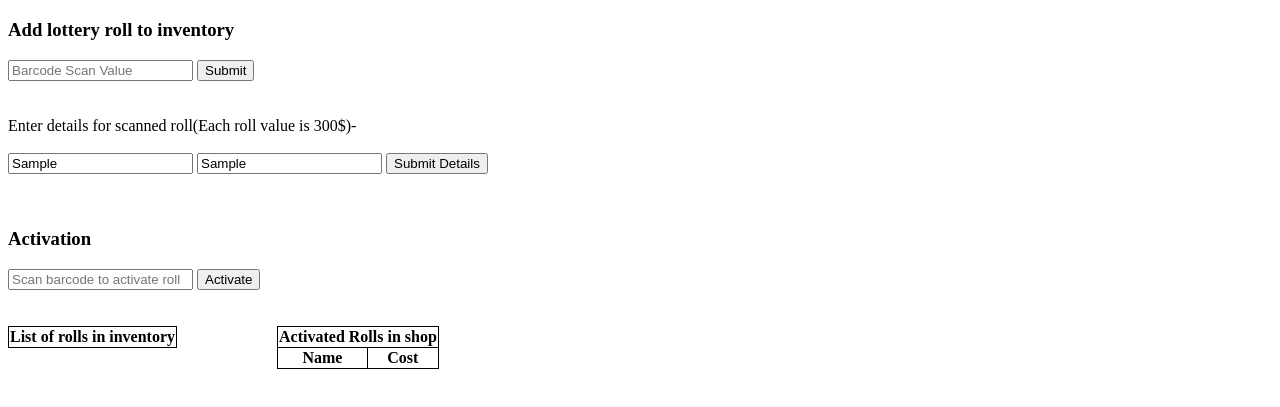
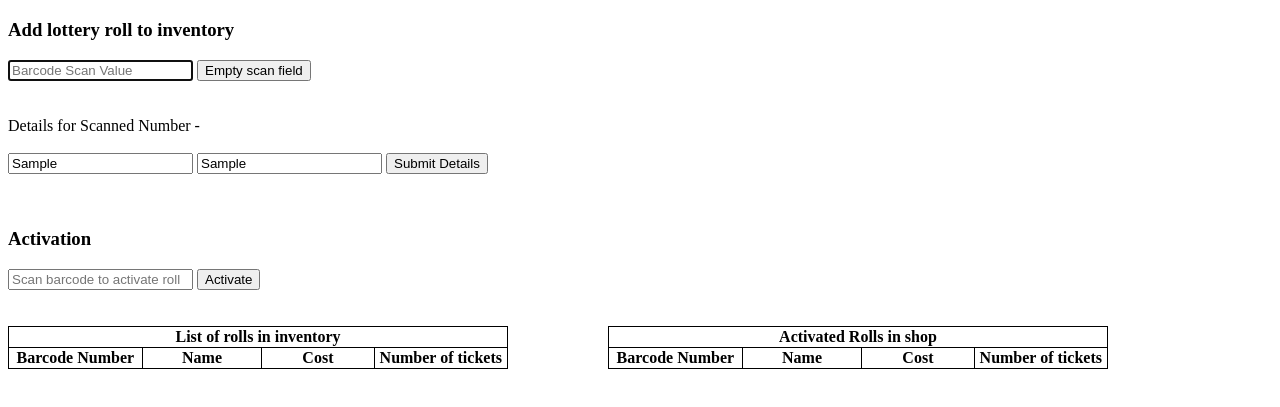
Before and after one commit to adish29/Lottery-Management, a plain HTML site: page index.html in a window 1280 px wide. Both pictures are taken after typing "Sample", "Sample" into the empty fields and a click on the button "Submit Details". Shown: the part 61-468 px from the top of the page. Drawn offline with nearby package versions, Linux system fonts and the light colour scheme.

Commit message:
inventory add to table

```diff
--- a/assets/index.js
+++ b/assets/index.js
@@ -1,13 +1,22 @@
-function productAddToTable() {
+function inventoryAddToTable() {
     // First check if a <tbody> tag exists, add one if not
-    if ($("#productTable tbody").length == 0) {
-        $("#productTable").append("<tbody></tbody>");
+    if ($("#inventoryTable tbody").length == 0) {
+        $("#inventoryTable").append("<tbody></tbody>");
     }
     if($("#barcodeScan").val() != null && $("#barcodeScan").val() != ''){
-    // Append product to the table
-        $("#productTable tbody").append("<tr>" + "<td>" + $("#barcodeScan").val() + "</td>" + "</tr>");
-        document.getElementById('rollNumber').innerHTML = $("#barcodeScan").val();
+    // Append lottery rolls to the table
+        let total = 300/$("#ticketCost").val();
+        $("#inventoryTable tbody").append(
+            "<tr>" +
+            "<td>" + $("#barcodeScan").val() + "</td>" +
+            "<td>" + $("#gameName").val() + "</td>" +
+            "<td>" + $("#ticketCost").val() +'$' + "</td>" +
+            "<td>" + total + "</td>" +
+            "</tr>");
         $("#barcodeScan").val("");
+        $("#gameName").val("");
+        $("#ticketCost").val("");
+        document.getElementById('rollNumber').innerHTML='';
         $("#barcodeScan").focus();
     }
     else{
@@ -15,3 +24,9 @@ function productAddToTable() {
         $("#barcodeScan").focus();
     }
 }
+
+function emptyField() {
+    document.getElementById('barcodeScan').value='';
+    document.getElementById('rollNumber').innerHTML='';
+    $("#barcodeScan").focus();
+}
--- a/index.html
+++ b/index.html
@@ -8,6 +8,7 @@
             table, th, td {
               border: 1px solid black;
               border-collapse: collapse;
+              width: 500px;
             }
         </style>
     </head>
@@ -16,19 +17,20 @@
         <h3>Add lottery roll to inventory</h3>
         <div>
             <form>
-                <input type="text" placeholder="Barcode Scan Value" id="barcodeScan">
-                <button type="button" onclick="productAddToTable()">Submit</button>
-                <script>$("#barcodeScan").focus();</script>
+                <input type="text" placeholder="Barcode Scan Value" id="barcodeScan"
+                onkeyUp="document.getElementById('rollNumber').innerHTML = this.value">
+                <button onclick="emptyField()" type="button">Empty scan field</button>
             </form>
         </div>
         <br><br>
         <div>
-            <div>Enter details for scanned roll(Each roll value is 300$)-<span id="rollNumber"></span></div>
+            <div>Details for Scanned Number -<span id="rollNumber"></span></div>
             <br>
             <form>
                 <input type="text" placeholder="Game name" id="gameName">
                 <input type="text" placeholder="Ticket cost" id="ticketCost">
-                <button type="button">Submit Details</button>
+                <button type="button" onclick="inventoryAddToTable()">Submit Details</button>
+                <script>$("#barcodeScan").focus();</script>
             </form>
         </div>
         <br><br>
@@ -41,10 +43,16 @@
         </div>
         <br><br>
         <div>
-            <table id="productTable" style="float: left;">
+            <table id="inventoryTable" style="float: left;">
                 <thead>
                     <tr>
-                        <th>List of rolls in inventory</th>
+                        <th colspan="4">List of rolls in inventory</th>
+                    </tr>
+                    <tr>
+                        <th>Barcode Number</th>
+                        <th>Name</th>
+                        <th>Cost</th>
+                        <th>Number of tickets</th>
                     </tr>
                 </thead>
             </table>
@@ -52,11 +60,13 @@
             <table style="float: left;margin-left: 100px;">
                 <thead>
                     <tr>
-                        <th colspan="2">Activated Rolls in shop</th>
+                        <th colspan="4">Activated Rolls in shop</th>
                     </tr>
                     <tr>
+                        <th>Barcode Number</th>
                         <th>Name</th>
                         <th>Cost</th>
+                        <th>Number of tickets</th>
                     </tr>
                 </thead>
             </table>
```
